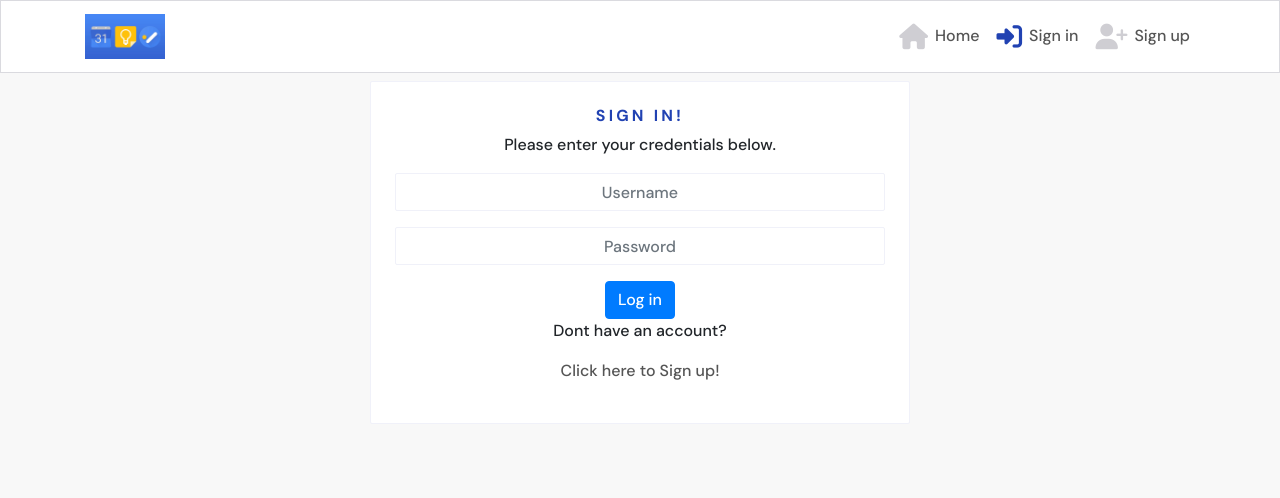
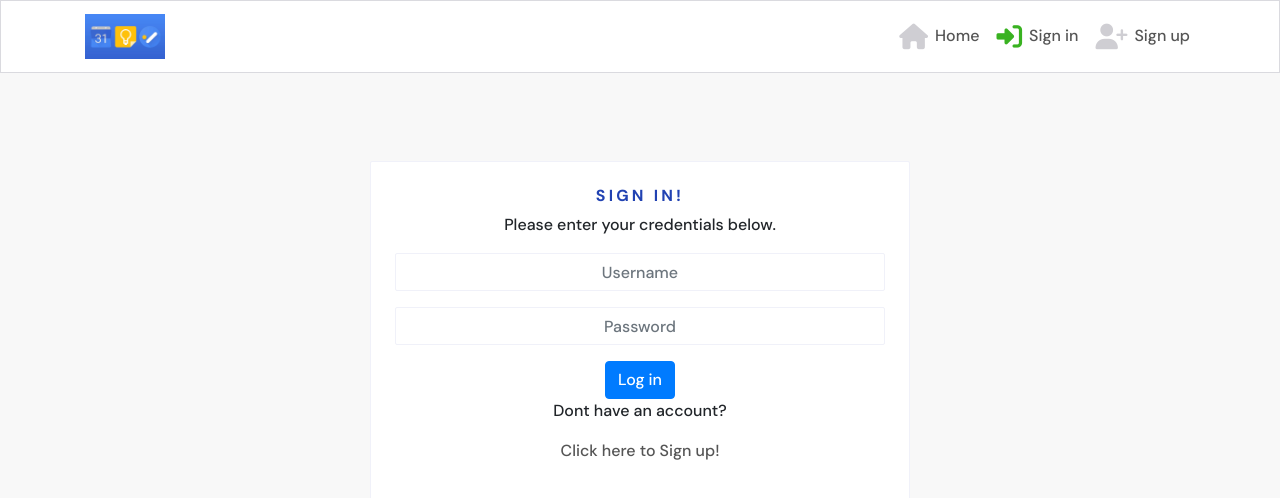
Before and after one commit to Anthonyrajlucas/anto-productivity-app, a React (Create React App) app: page /signin in a window 1280 px wide. Shown: the top 498 px of the page. Built offline with nearby package versions, Linux system fonts and the light colour scheme.

Commit message:
Add homepagemodule.css in styles folder

```diff
--- a/src/styles/CredentialsForm.module.css
+++ b/src/styles/CredentialsForm.module.css
@@ -1,5 +1,6 @@
 .Row {
     height: calc(100vh - 81px);
+    margin-top: 80px;
   }
 
   .Form {
--- a/src/styles/NavBar.module.css
+++ b/src/styles/NavBar.module.css
@@ -8,5 +8,5 @@
   }
 
   .Active i {
-    color: #2142b2;
+    color: #39b221;
   }
```
Also changed, not shown: src/styles/HomePage.module.css (added).
